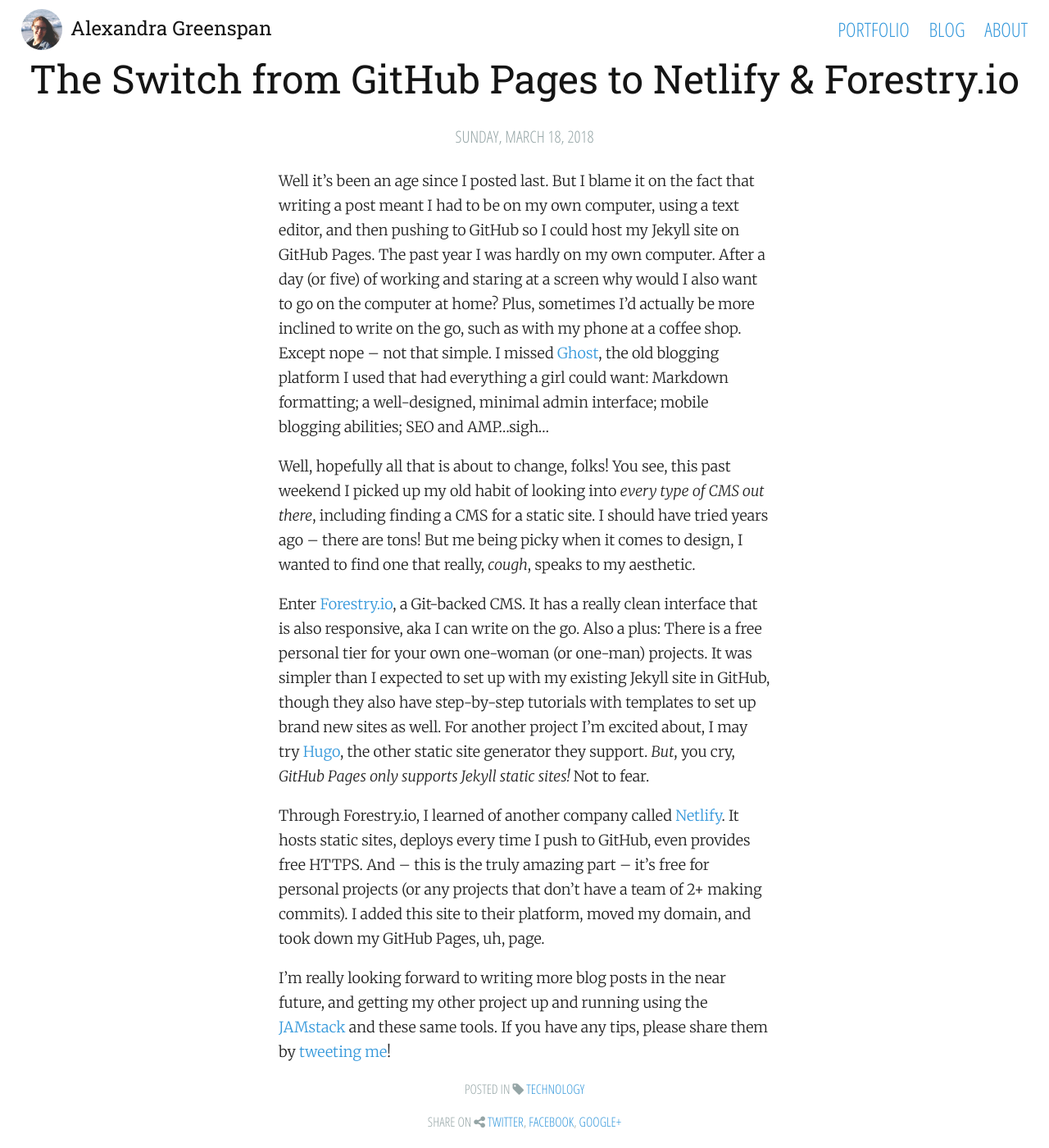
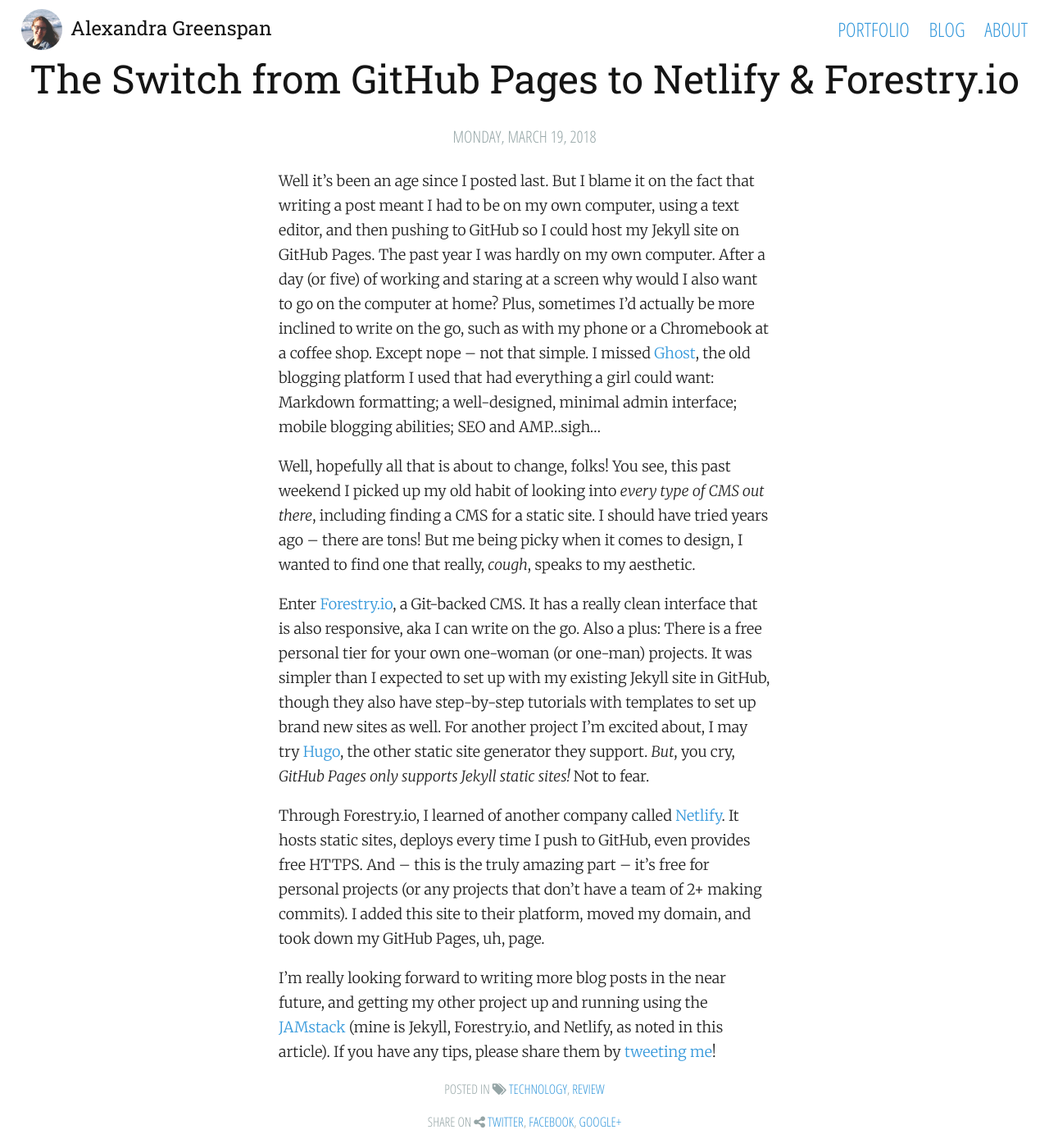
Before and after one commit to alexsg/alexsg, a Jekyll site: the page built from _posts/2018-03-19-the-switch-from-github-pages-to-netlify-forestry-io.md, in a window 1280 px wide and 1400 px high. Shown: the whole window at 82% size. Built offline with Jekyll 4.4.1, drawn with Linux system fonts in a browser that asks for light colours; nearby versions of some CDN libraries.

Commit message:
Update from Forestry.io - 2018-03-19-the-switch-from-github-pages-to-netlify-forestry-io.md

```diff
--- a/_posts/2018-03-19-the-switch-from-github-pages-to-netlify-forestry-io.md
+++ b/_posts/2018-03-19-the-switch-from-github-pages-to-netlify-forestry-io.md
@@ -1,14 +1,15 @@
 ---
 title: The Switch from GitHub Pages to Netlify & Forestry.io
 layout: post
-date: 2018-03-19 00:00:00 +0000
+date: 2018-03-19 08:48:20 -0700
 published: true
 categories:
 - blog
 tags:
 - technology
+- review
 ---
-Well it's been an age since I posted last. But I blame it on the fact that writing a post meant I had to be on my own computer, using a text editor, and then pushing to GitHub so I could host my Jekyll site on GitHub Pages. The past year I was hardly on my own computer. After a day (or five) of working and staring at a screen why would I also want to go on the computer at home? Plus, sometimes I'd actually be more inclined to write on the go, such as with my phone at a coffee shop. Except nope – not that simple. I missed [Ghost](https://ghost.org/ "Ghost.org"), the old blogging platform I used that had everything a girl could want: Markdown formatting; a well-designed, minimal admin interface; mobile blogging abilities; SEO and AMP...sigh...
+Well it's been an age since I posted last. But I blame it on the fact that writing a post meant I had to be on my own computer, using a text editor, and then pushing to GitHub so I could host my Jekyll site on GitHub Pages. The past year I was hardly on my own computer. After a day (or five) of working and staring at a screen why would I also want to go on the computer at home? Plus, sometimes I'd actually be more inclined to write on the go, such as with my phone or a Chromebook at a coffee shop. Except nope – not that simple. I missed [Ghost](https://ghost.org/ "Ghost.org"), the old blogging platform I used that had everything a girl could want: Markdown formatting; a well-designed, minimal admin interface; mobile blogging abilities; SEO and AMP...sigh...
 
 Well, hopefully all that is about to change, folks! You see, this past weekend I picked up my old habit of looking into _every type of CMS out there_, including finding a CMS for a static site. I should have tried years ago – there are tons! But me being picky when it comes to design, I wanted to find one that really, _cough_, speaks to my aesthetic.
 
@@ -16,4 +17,4 @@
 
 Through Forestry.io, I learned of another company called [Netlify](https://www.netlify.com/ "Netlify"). It hosts static sites, deploys every time I push to GitHub, even provides free HTTPS. And – this is the truly amazing part – it's free for personal projects (or any projects that don't have a team of 2+ making commits). I added this site to their platform, moved my domain, and took down my GitHub Pages, uh, page.
 
-I'm really looking forward to writing more blog posts in the near future, and getting my other project up and running using the [JAMstack](https://jamstack.org/ "JAMstack") and these same tools. If you have any tips, please share them by [tweeting me](https://twitter.com/polarwishes "polarwishes twitter")!
+I'm really looking forward to writing more blog posts in the near future, and getting my other project up and running using the [JAMstack](https://jamstack.org/ "JAMstack") (mine is Jekyll, Forestry.io, and Netlify, as noted in this article). If you have any tips, please share them by [tweeting me](https://twitter.com/polarwishes "polarwishes twitter")!
```
